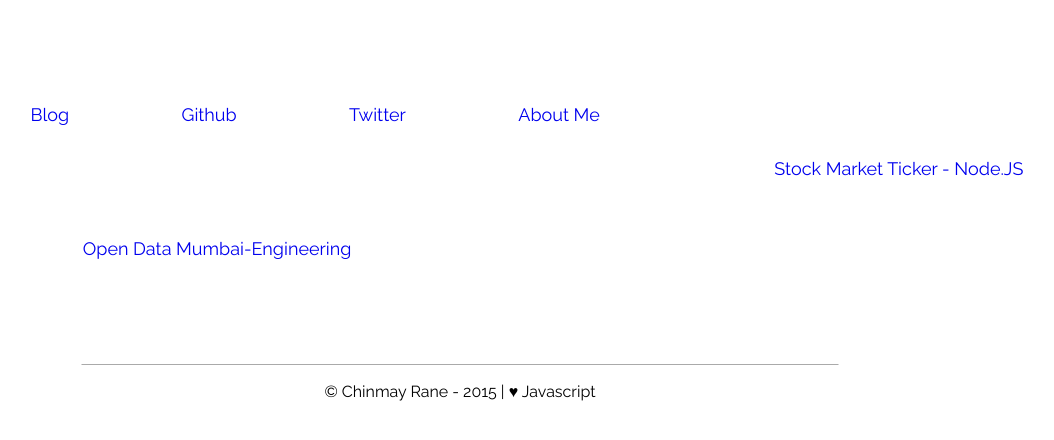
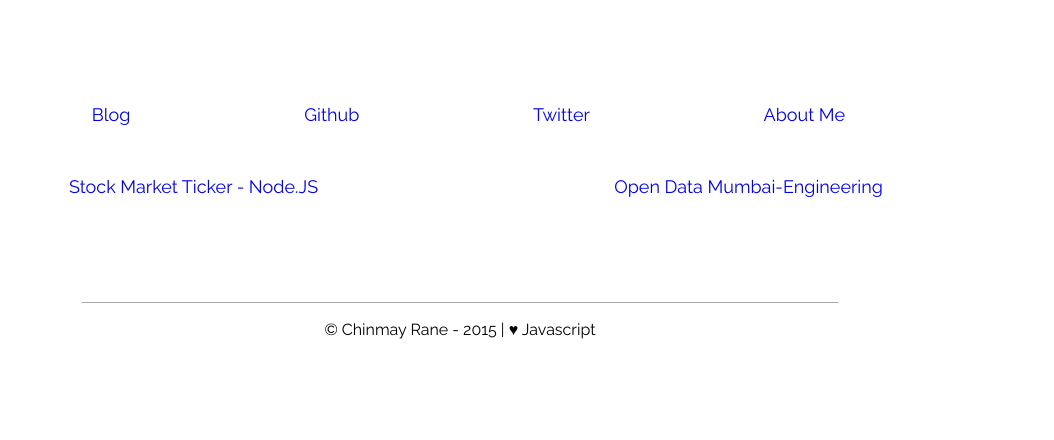
Before and after one commit to chinmayrane/chinmayrane.github.io, a plain HTML site: page index.html in a window 1280 px wide. Shown: the part 174-614 px from the top of the page, without its empty margins (180-1234 px from the left). Drawn offline with nearby package versions, Linux system fonts and the light colour scheme.

Commit message:
Update style.css

```diff
--- a/css/style.css
+++ b/css/style.css
@@ -25,7 +25,7 @@ li{
 	list-style-type: none;
 	float: left;
 	text-align: center;
-	margin: 0 5% 5% 6%;
+	margin: 0 5% 5% 12%;
 
 }
 
@@ -129,7 +129,7 @@ hr{
 	font-family: Raleway, sans-serif;
 	font-size: 16px;
 	position: relative;
-	margin-left: 13%;
+	margin-left: 10%;
 }
 
 .home strong a,code{
@@ -154,6 +154,7 @@ hr{
 	text-align: center;
 	width:30%;
 	float: left;
+	margin-left: 4% !important;
 	/*margin-left:11%;
 	margin-bottom: 10%;
 	margin: 0 37%;*/
```
